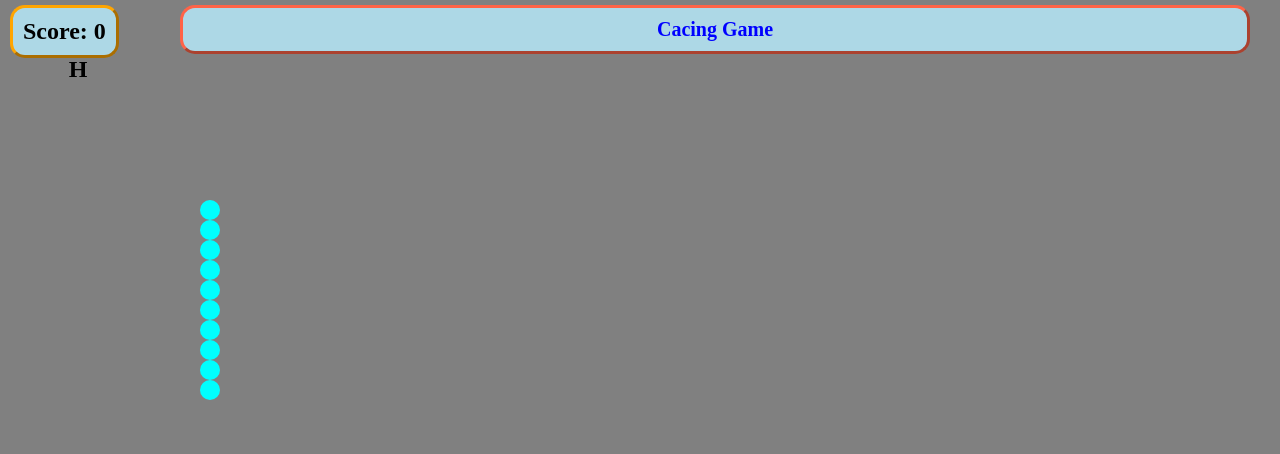
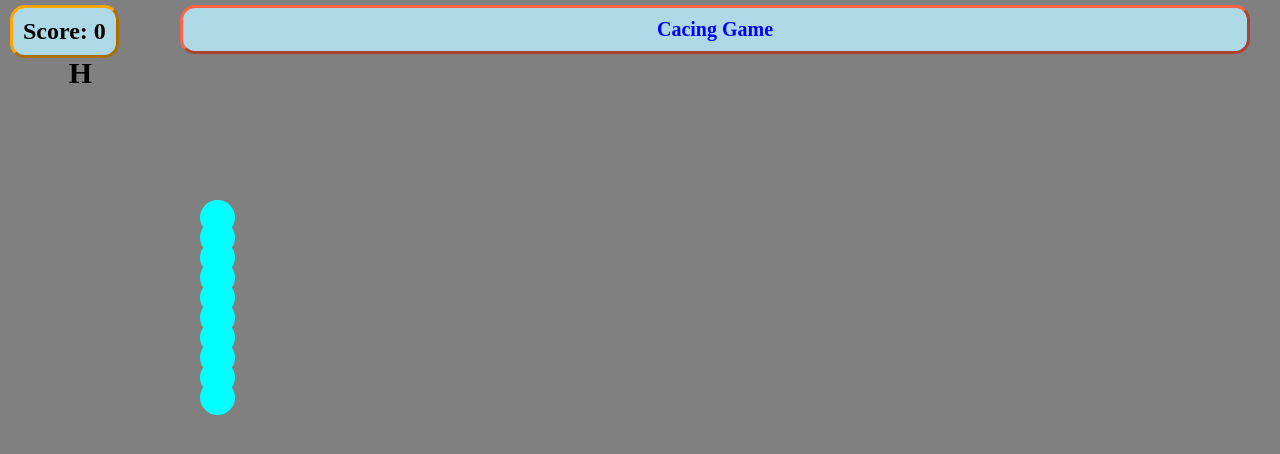
Before and after one commit to janzarm/janzarm.github.io, a plain HTML site: page game.html in a window 1280 px wide. Drawn offline with Linux system fonts and the light colour scheme.

Commit message:
Update game.css

```diff
--- a/game.css
+++ b/game.css
@@ -19,15 +19,15 @@ body {
 
 .worm-segment {
     position: absolute;
-    width: 20px;
-    height: 20px;
+    width: 35px;
+    height: 35px;
     background-color: cyan;
     border-radius: 50%;
 }
 
 .letter {
     position: absolute;
-    font-size: 24px;
+    font-size: 30px;
     font-weight: bold;
 }
 
```
